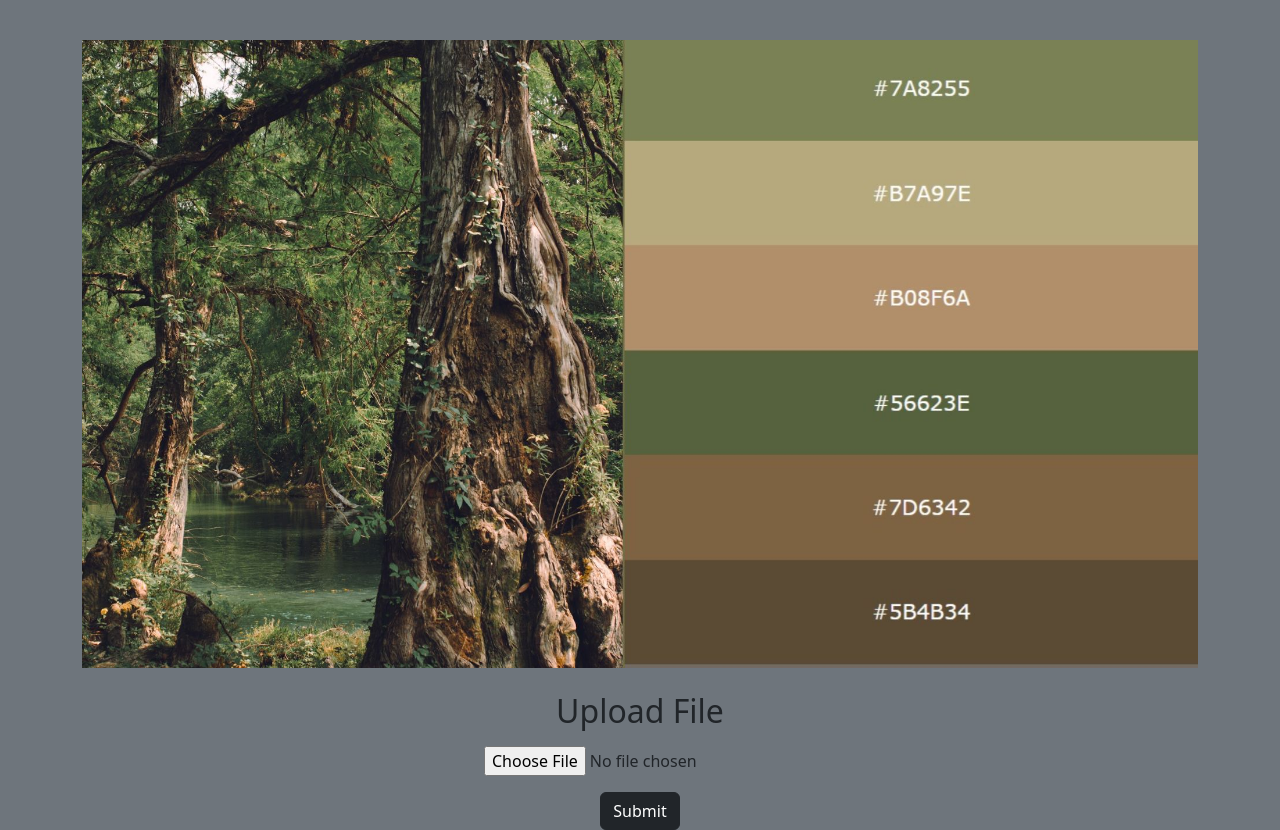
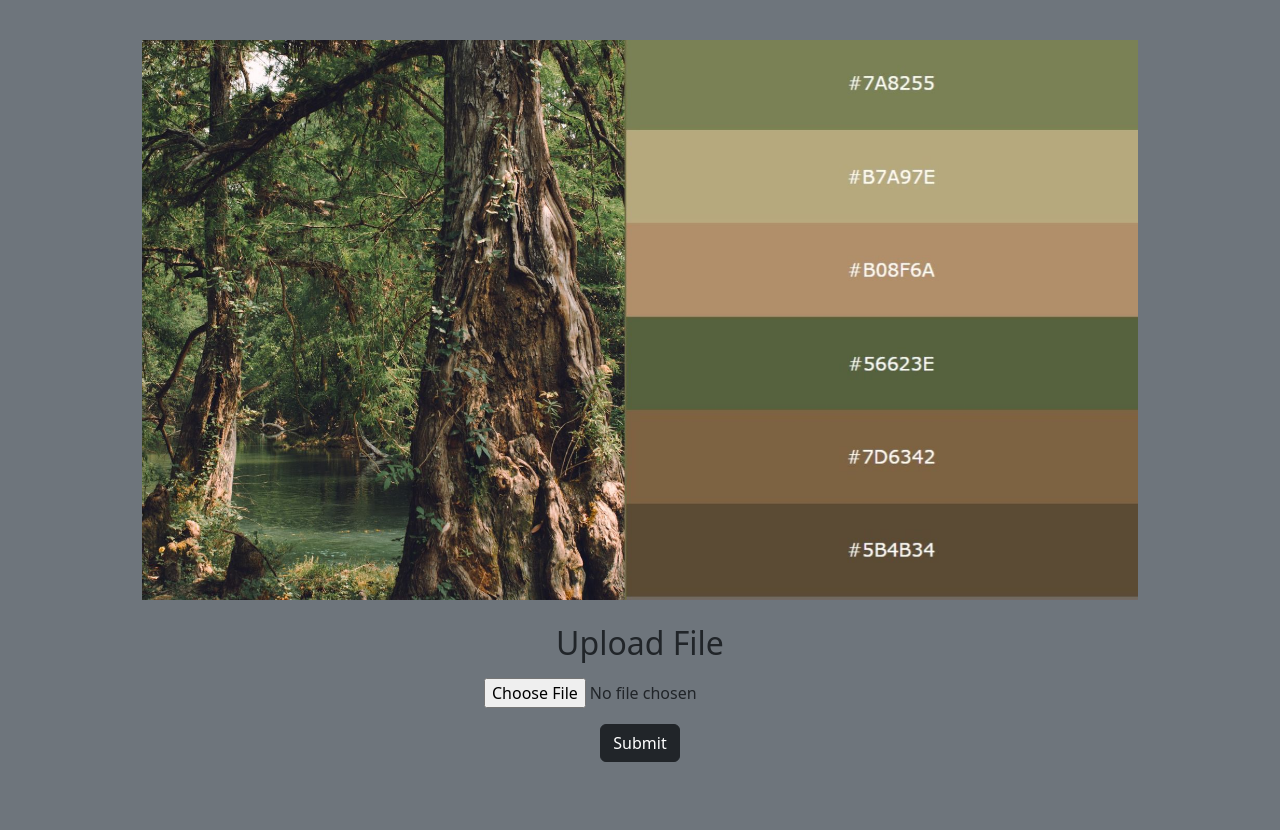
Before and after one commit to antoniorodr/color_extractor, a Flask app: page / in a window 1280 px wide. Shown: the part 56-886 px from the top of the page. After the commit the page ends 818 px from the top, so only its background shows below. Run offline with Flask 3, Linux system fonts and the light colour scheme; some libraries are stand-ins or nearby versions.

Commit message:
applied max height to the picture

```diff
--- a/templates/index.html
+++ b/templates/index.html
@@ -4,7 +4,7 @@
 {% block content %}
 <div class="jumbotron text-center">
     <div class="container">
-        <img src="static/assets/img/img.png" class="img-fluid" alt="..." style="padding-top: 40px;">
+        <img src="static/assets/img/img.png" class="img-fluid" alt="..." style="padding-top: 40px; max-height: 600px;">
 
   {% include "upload.html" %}
 </div>
```
